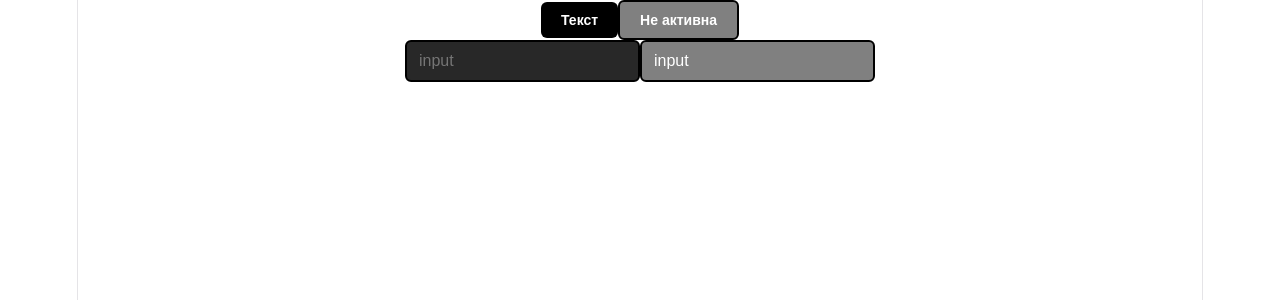
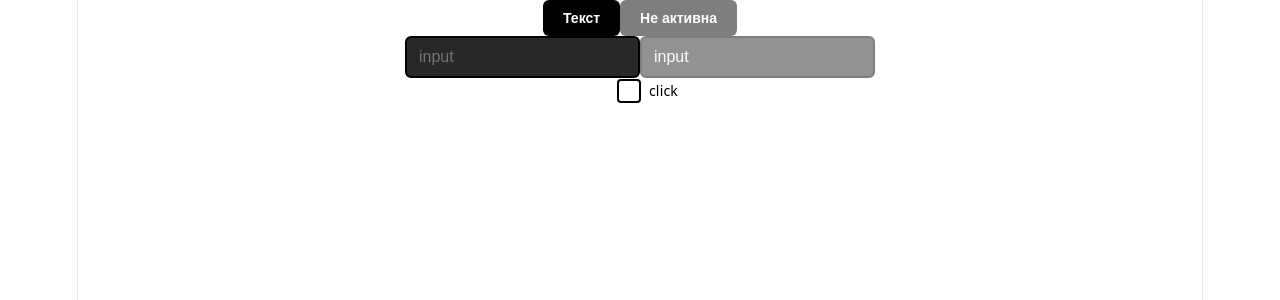
Before and after one commit to Dana8378/practice-project, a React (Vite) app: page / in a window 1280 px wide. Shown: the top 300 px of the page. Built offline with nearby package versions, Linux system fonts and the light colour scheme.

Commit message:
create component checkbox

```diff
--- a/src/App.tsx
+++ b/src/App.tsx
@@ -1,8 +1,12 @@
 import './App.css'
+import { useState } from 'react';
 import { Button } from './components/UI/Button'
 import { Input } from './components/UI/Input/Input'
+import { CheckBox } from './components/UI/CheckBox'
 
 function App() {
+  const [inputValue, setInputValue] = useState('');
+  const [isChecked, setIsChecked] = useState(false);
 
   return (
     <div>
@@ -10,9 +14,21 @@ function App() {
         <Button>Текст</Button>
         <Button disabled>Не активна</Button>
       </div>
+
       <div>
-        <Input></Input>
-        <Input disabled></Input>
+        <Input
+          value={inputValue}
+          onChange={setInputValue}
+        />
+        <Input disabled/>
+      </div>
+
+      <div>
+        <CheckBox
+          label='click'
+          checked={isChecked}
+          onChange={setIsChecked}
+        />
       </div>
     </div>
   )
--- a/src/components/UI/Button/Button.module.css
+++ b/src/components/UI/Button/Button.module.css
@@ -9,12 +9,11 @@
     cursor: pointer;
 }
 
-.button:hover {
+.button:hover:not(:disabled) {
     background-color: rgb(40, 40, 40);
 }
 
 .button:disabled {
-    background-color: gray;
+    opacity: 0.5;
     cursor: default;
-    border: 2px solid black;
 }
--- /dev/null
+++ b/src/components/UI/CheckBox/CheckBox.module.css
@@ -0,0 +1,43 @@
+.wrapper{
+    display: flex;
+    align-items: center;
+    justify-content: center;
+    gap: 8px;
+    cursor: pointer;
+}
+
+.wrapper.disabled {
+    opacity: 0.5
+}
+
+.hiddenInput {
+    opacity: 0;
+    width: 0;
+    height: 0;
+    border: none;
+    pointer-events: none;
+}
+
+.customCheckbox {
+    width: 20px;
+    height: 20px;
+    border: 2px solid black;
+    border-radius: 4px;
+    display: flex;
+    align-items: center;
+    justify-content: center;
+}
+
+.customCheckbox.checked {
+    background-color: black;
+}
+
+.icon {
+  width: 14px;
+  height: 14px;
+}
+
+.label {
+  font-size: 14px;
+  color: black;
+}
--- /dev/null
+++ b/src/components/UI/CheckBox/CheckBox.tsx
@@ -0,0 +1,40 @@
+import styles from './CheckBox.module.css';
+import checkIcon from './assets/check.svg';
+
+interface CheckBoxProps {
+    label?: string;
+    checked?: boolean;
+    disabled?: boolean;
+    onChange?: (checked: boolean) => void;
+}
+
+export const CheckBox = ({
+    label,
+    checked = false,
+    disabled = false,
+    onChange,
+}: CheckBoxProps) => {
+    const handleToggle = () => {
+        if (!disabled && onChange){
+            onChange(!checked);
+        }
+    };
+
+    return (
+        <label className={`${styles.wrapper} ${disabled ? styles.disabled : ''}`}>
+            <input
+                type="checkbox"
+                checked={checked}
+                onChange={handleToggle}
+                disabled={disabled}
+                className={styles.hiddenInput}
+            />
+
+            <div className={`${styles.customCheckbox} ${checked ? styles.checked : ''}`}>
+                {checked && <img src={checkIcon} alt="check" />}
+            </div>
+
+            {label && <span className={styles.label}>{label}</span>}
+        </label>
+    );
+};
--- /dev/null
+++ b/src/components/UI/CheckBox/index.ts
@@ -0,0 +1 @@
+export { CheckBox } from './CheckBox';
--- a/src/components/UI/Input/Input.module.css
+++ b/src/components/UI/Input/Input.module.css
@@ -8,7 +8,7 @@
 }
 
 .input:disabled {
-    background-color: gray;
+    opacity: 0.5;
 }
 
 .input:disabled::placeholder {
```
Also changed, not shown: src/components/UI/CheckBox/assets/check.svg (added).
